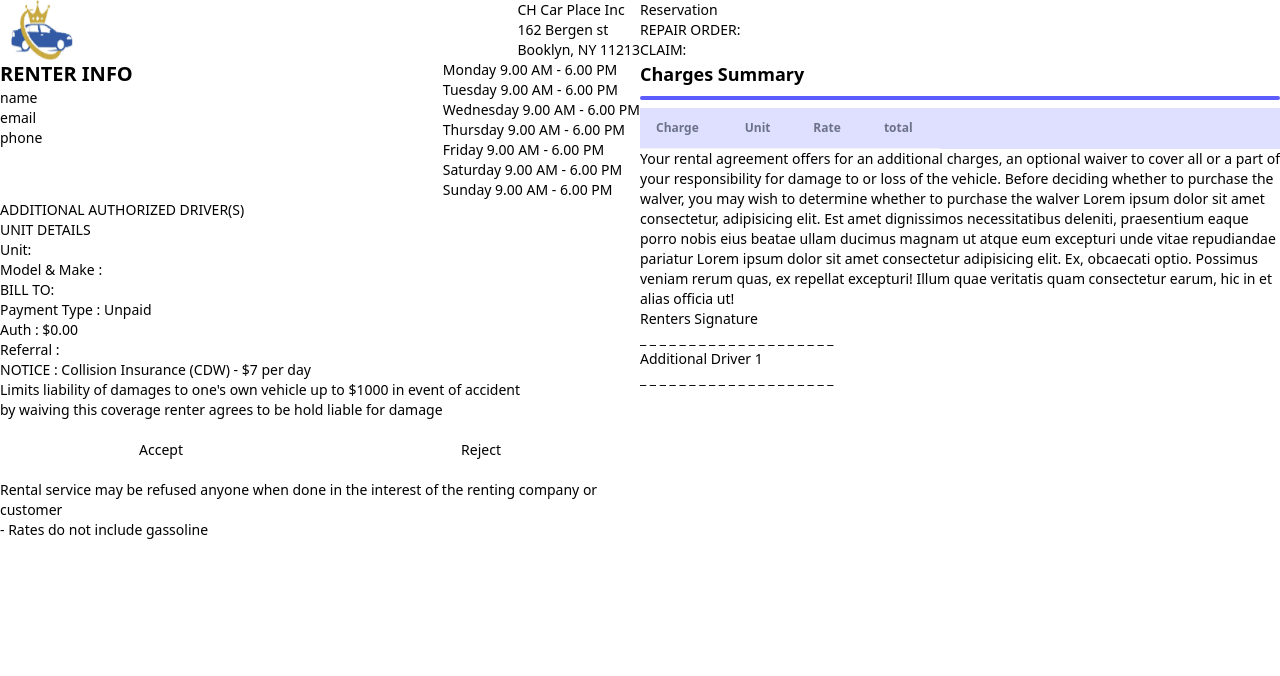
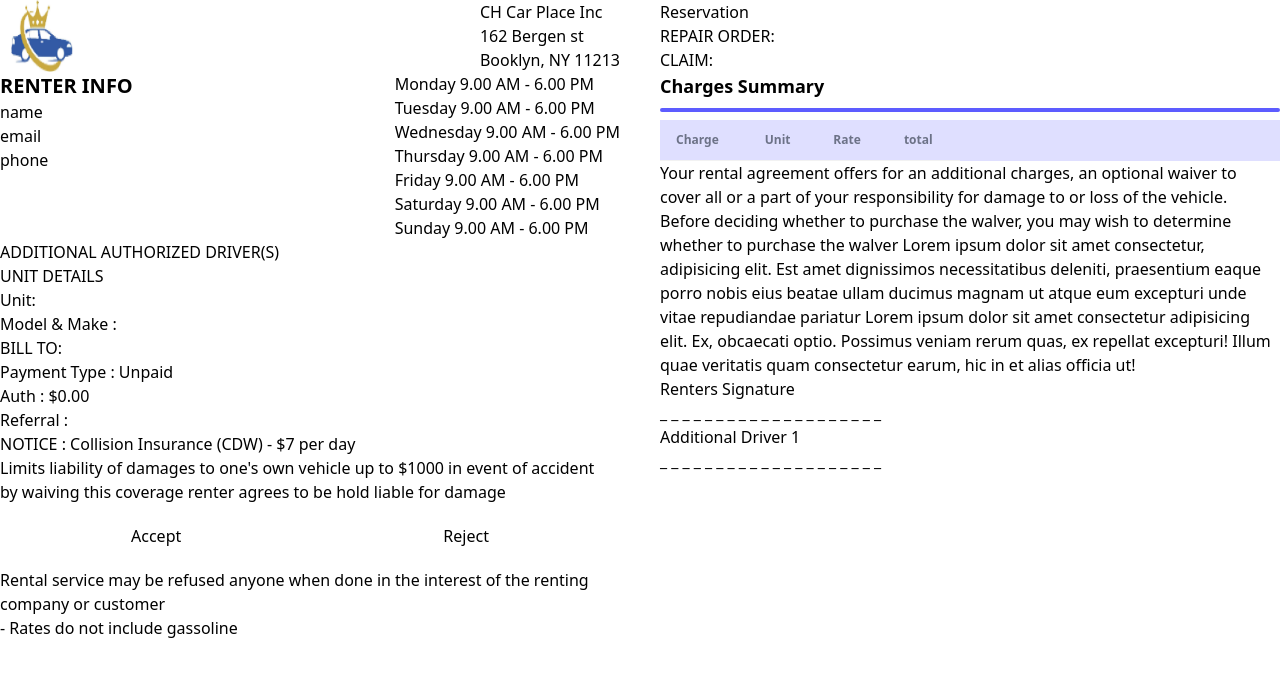
Before and after one commit to mahmudhasan07/car-reservation, a React (Vite) app: page /watches in a window 1280 px wide. Shown: the top 676 px of the page. Built offline with nearby package versions, Linux system fonts and the light colour scheme.

Commit message:
complete print section

```diff
--- a/src/Components/Invoice.jsx
+++ b/src/Components/Invoice.jsx
@@ -83,7 +83,7 @@ const Invoice = ({ condition }) => {
     }
 
     return (
-        <section id='download_part' className='flex  justify-center text-sm text-black bg-white'>
+        <section id='download_part' className='flex justify-around gap-10 text-black bg-white'>
             <div className=' w-1/2'>
             {/* <button onClick={handleDownload} className='btn'>Hello</button> */}
                 <div>
--- a/src/Components/Vehicle.jsx
+++ b/src/Components/Vehicle.jsx
@@ -69,12 +69,7 @@ const Vehicle = ({setloading}) => {
         }
 
 
-        // console.log(name,email,phone,pickup_time, return_time,duration);
-
-
     }, [carModel, type, cars]);
-
-    // console.log(types_array);
 
     return (
         <section id='vehicle' className='w-fit h-fit'>
```
